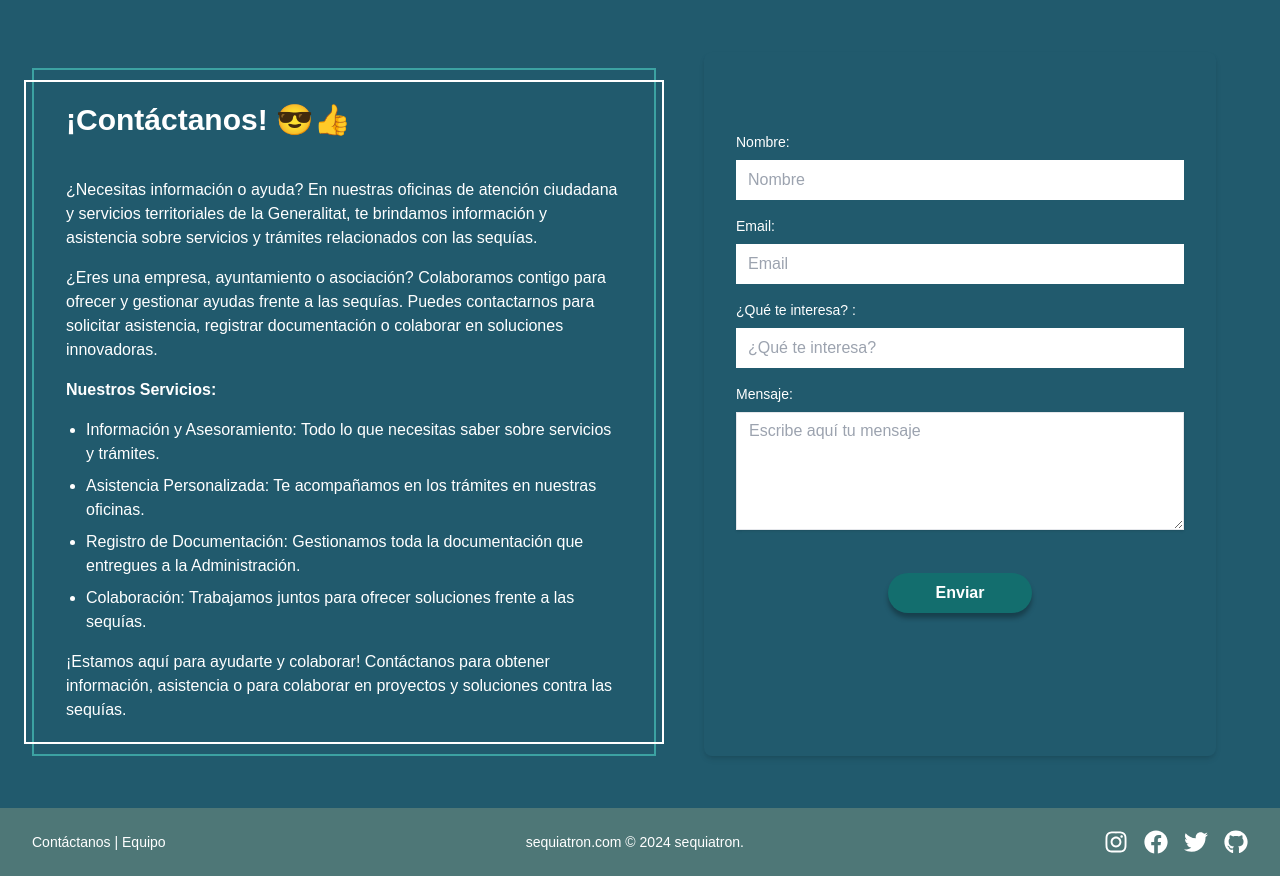
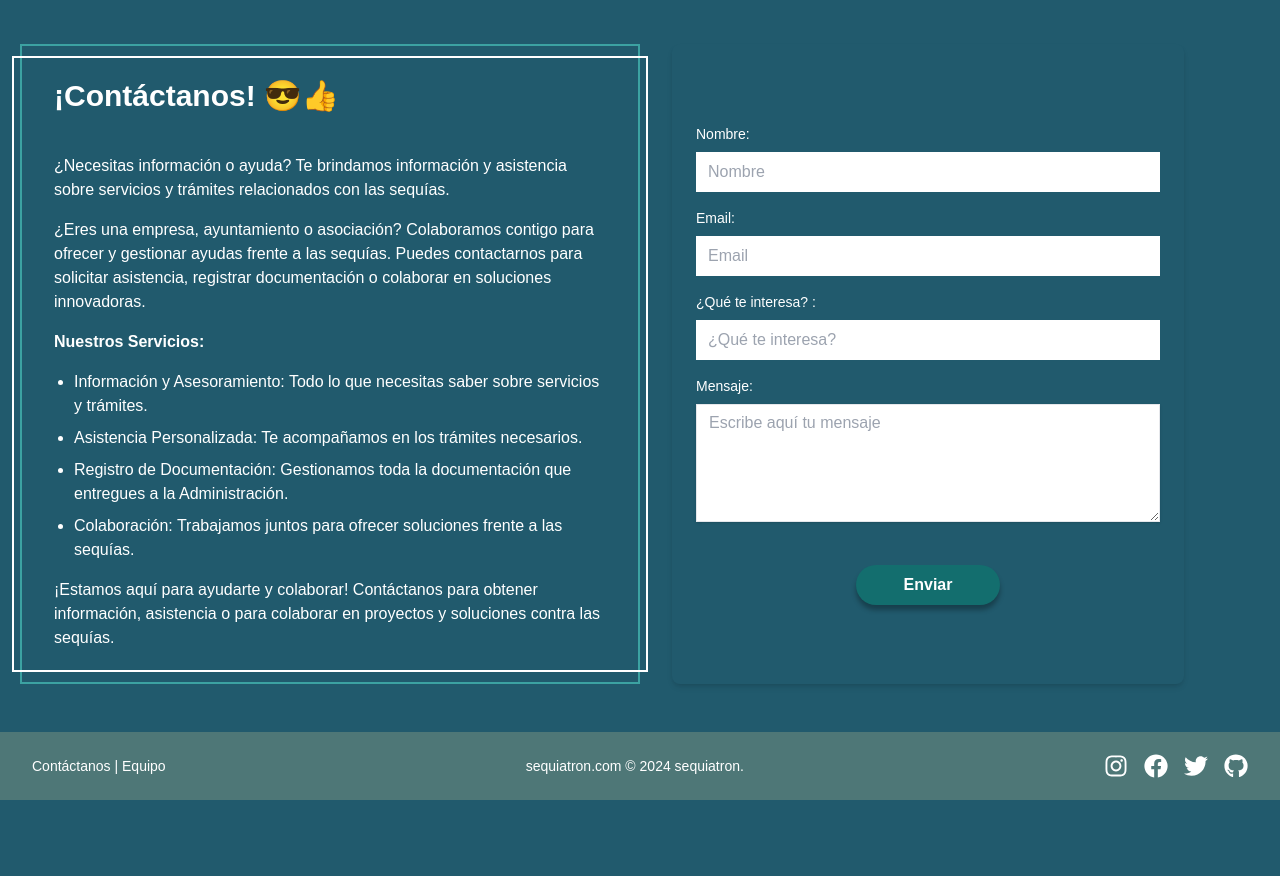
Before and after one commit to castellanorn/Hackatoon_Sequia, a React (Vite) app: page /contact in a window 1280 px wide. After the commit the page ends 800 px from the top, so only its background shows below. Built offline with nearby package versions, Linux system fonts and the light colour scheme; a web font is replaced by a local one.

Commit message:
link contact us with footer and style retouching

```diff
--- a/src/components/common/Footer.jsx
+++ b/src/components/common/Footer.jsx
@@ -1,4 +1,5 @@
 import { FaFacebook, FaInstagram, FaTwitter, FaGithub } from 'react-icons/fa';
+import { Link } from 'react-router-dom';
 
 
 const Footer = () => {
@@ -6,7 +7,7 @@ const Footer = () => {
         <footer className="flex-none w-full px-2 py-4 mt-auto bg-footer text-text md:px-8">
             <div className="container flex flex-col items-center justify-between mx-auto md:flex-row">
                 <p className="text-sm">
-                    <a href="#contact" className="hover:underline">Contáctanos</a> | <a href="#team" className="hover:underline">Equipo</a>
+                <Link to="/contact" className="hover:underline">Contáctanos</Link> | <a href="#team" className="hover:underline">Equipo</a>
                 </p>
                 <div className="mb-4 text-center md:text-left md:mb-0">
                     <p className="m-2 text-sm">sequiatron.com © 2024 sequiatron.</p>
--- a/src/pages/ContactForm.jsx
+++ b/src/pages/ContactForm.jsx
@@ -3,17 +3,17 @@ import Button from '../components/Button';
 
 const ContactForm = () => {
     return (
-        <div className="container px-4 py-8 mx-auto">
-            <div className="md:flex md:space-x-8">
-                <section className="m-4 mb-8 md:mb-0 md:w-1/2 double-border" style={{ borderColor: 'var(--col-navbar)' }}>
+        <div className="container px-5 mx-auto">
+            <div className="my-6 md:flex md:space-x-8">
+                <section className="mb-8 md:mb-0 md:w-1/2 double-border" style={{ borderColor: 'var(--col-navbar)' }}>
                     <h2 className="p-3 mb-4 text-3xl font-bold text-left text-text">¡Contáctanos! 😎👍</h2>
                     <div className="p-3 space-y-4 text-left text-text">
-                        <p>¿Necesitas información o ayuda? En nuestras oficinas de atención ciudadana y servicios territoriales de la Generalitat, te brindamos información y asistencia sobre servicios y trámites relacionados con las sequías.</p>
+                        <p>¿Necesitas información o ayuda? Te brindamos información y asistencia sobre servicios y trámites relacionados con las sequías.</p>
                         <p>¿Eres una empresa, ayuntamiento o asociación? Colaboramos contigo para ofrecer y gestionar ayudas frente a las sequías. Puedes contactarnos para solicitar asistencia, registrar documentación o colaborar en soluciones innovadoras.</p>
                         <p className="font-bold">Nuestros Servicios:</p>
                         <ul className="pl-5 space-y-2 list-disc">
                             <li>Información y Asesoramiento: Todo lo que necesitas saber sobre servicios y trámites.</li>
-                            <li>Asistencia Personalizada: Te acompañamos en los trámites en nuestras oficinas.</li>
+                            <li>Asistencia Personalizada: Te acompañamos en los trámites necesarios.</li>
                             <li>Registro de Documentación: Gestionamos toda la documentación que entregues a la Administración.</li>
                             <li>Colaboración: Trabajamos juntos para ofrecer soluciones frente a las sequías.</li>
                         </ul>
@@ -21,7 +21,7 @@ const ContactForm = () => {
                     </div>
                 </section>
 
-                <form className="max-w-lg p-8 pt-20 mx-auto rounded-lg shadow-md bg-body md:w-1/2">
+                <form className="max-w-lg p-6 pt-20 mx-auto rounded-lg shadow-md bg-body md:w-1/2">
                     <FormInput label="Nombre:" id="name" placeholder="Nombre" />
                     <FormInput label="Email:" id="email" type="email" placeholder="Email" />
                     <FormInput label="¿Qué te interesa? :" id="interest" placeholder="¿Qué te interesa?" />
```
